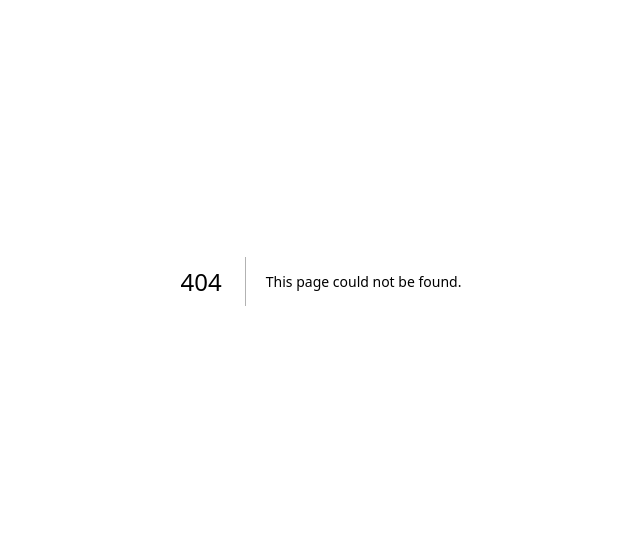
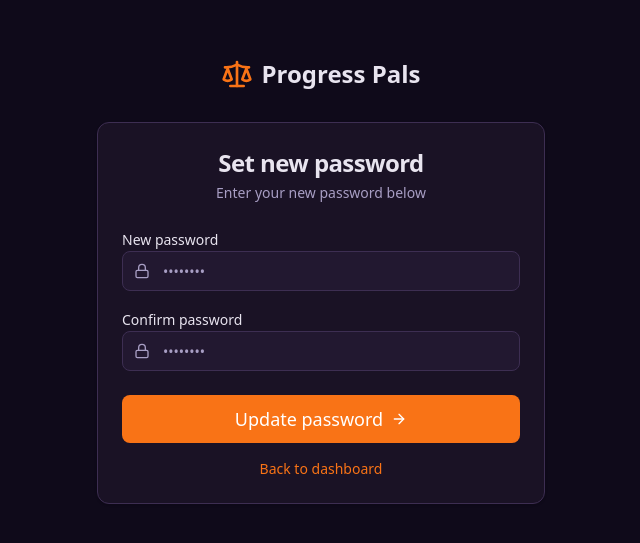
Before and after one commit to Vondia/progress-pals, a Next.js app: page /reset-password in a window 1280 px wide. Before the commit this address had no page. Shown: the part 119-662 px from the top of the page, without its empty margins (319-959 px from the left). Built offline with nearby package versions, Linux system fonts and the light colour scheme.

Commit message:
added forget password flow

```diff
--- a/middleware.ts
+++ b/middleware.ts
@@ -47,6 +47,11 @@ export async function middleware(request: NextRequest) {
     return NextResponse.redirect(new URL("/login", request.url));
   }
 
+  // Allow reset-password without profile check (recovery flow)
+  if (pathname === "/reset-password") {
+    return response;
+  }
+
   // Check if user has a profile (onboarding)
   const { data: profile } = await supabase
     .from("profiles")
--- a/src/app/dashboard-client.tsx
+++ b/src/app/dashboard-client.tsx
@@ -719,7 +719,7 @@ export function DashboardClient({
                                     onClick={() => setAmbitiousPopoverGoalId(null)}
                                     aria-hidden
                                   />
-                                  <div className="absolute right-0 top-full z-50 mt-1 w-[250px] rounded-lg border border-(--border) bg-(--card) p-3 shadow-lg">
+                                  <div className="absolute left-0 top-full z-50 mt-1 w-[250px] rounded-lg border border-(--border) bg-(--card) p-3 shadow-lg">
                                     <p className="text-sm text-foreground">
                                       Health experts typically recommend losing 0.5–1 kg per week.
                                       Losing more than 1 kg/week can be difficult to sustain and
--- a/src/app/login/page.tsx
+++ b/src/app/login/page.tsx
@@ -23,6 +23,8 @@ function LoginForm() {
   const [password, setPassword] = useState("");
   const [error, setError] = useState<string | null>(null);
   const [loading, setLoading] = useState(false);
+  const [forgotMode, setForgotMode] = useState(false);
+  const [resetSent, setResetSent] = useState(false);
 
   const authErrorFromUrl =
     searchParams.get("error") === "auth"
@@ -36,6 +38,19 @@ function LoginForm() {
     setLoading(true);
 
     const supabase = createClient();
+    if (forgotMode) {
+      const { error } = await supabase.auth.resetPasswordForEmail(email, {
+        redirectTo: `${window.location.origin}/auth/callback?next=/reset-password`,
+      });
+      setLoading(false);
+      if (error) {
+        setError(error.message);
+        return;
+      }
+      setResetSent(true);
+      return;
+    }
+
     const { error } = await supabase.auth.signInWithPassword({ email, password });
 
     setLoading(false);
@@ -55,9 +70,13 @@ function LoginForm() {
 
       <Card className="w-full max-w-md">
         <CardHeader className="space-y-1 text-center">
-          <CardTitle className="text-2xl">Welcome back</CardTitle>
+          <CardTitle className="text-2xl">
+            {forgotMode ? "Reset password" : "Welcome back"}
+          </CardTitle>
           <CardDescription>
-            Sign in to continue tracking your progress
+            {forgotMode
+              ? "Enter your email and we'll send you a reset link"
+              : "Sign in to continue tracking your progress"}
           </CardDescription>
         </CardHeader>
         <form onSubmit={handleSubmit}>
@@ -83,6 +102,7 @@ function LoginForm() {
                 />
               </div>
             </div>
+            {!forgotMode && (
               <div className="space-y-2">
                 <Label htmlFor="password">Password</Label>
                 <div className="relative">
@@ -98,19 +118,68 @@ function LoginForm() {
                     autoComplete="current-password"
                   />
                 </div>
+                <button
+                  type="button"
+                  onClick={() => {
+                    setForgotMode(true);
+                    setError(null);
+                  }}
+                  className="text-sm text-(--accent) hover:underline"
+                >
+                  Forgot password?
+                </button>
               </div>
+            )}
           </CardContent>
           <CardFooter className="flex flex-col gap-4">
+            {resetSent ? (
+              <div className="space-y-4">
+                <p className="text-center text-sm text-(--muted-foreground)">
+                  Check your email for the reset link. It may take a few minutes
+                  to arrive.
+                </p>
+                <button
+                  type="button"
+                  onClick={() => {
+                    setResetSent(false);
+                    setForgotMode(false);
+                  }}
+                  className="text-sm text-(--accent) hover:underline"
+                >
+                  Back to sign in
+                </button>
+              </div>
+            ) : (
+              <>
                 <Button
                   type="submit"
                   className="w-full"
                   size="lg"
                   disabled={loading}
                 >
-              {loading ? "Signing in…" : "Sign in"}
-              <ArrowRight className="ml-2 h-4 w-4" />
+                  {loading
+                    ? forgotMode
+                      ? "Sending…"
+                      : "Signing in…"
+                    : forgotMode
+                      ? "Send reset link"
+                      : "Sign in"}
+                  {!forgotMode && <ArrowRight className="ml-2 h-4 w-4" />}
                 </Button>
                 <p className="text-center text-sm text-(--muted-foreground)">
+                  {forgotMode ? (
+                    <button
+                      type="button"
+                      onClick={() => {
+                        setForgotMode(false);
+                        setError(null);
+                      }}
+                      className="font-medium text-(--accent) hover:underline"
+                    >
+                      Back to sign in
+                    </button>
+                  ) : (
+                    <>
                       Don&apos;t have an account?{" "}
                       <Link
                         href="/register"
@@ -118,7 +187,11 @@ function LoginForm() {
                       >
                         Sign up
                       </Link>
+                    </>
+                  )}
                 </p>
+              </>
+            )}
           </CardFooter>
         </form>
       </Card>
--- /dev/null
+++ b/src/app/reset-password/page.tsx
@@ -0,0 +1,139 @@
+"use client";
+
+import { useState } from "react";
+import { useRouter } from "next/navigation";
+import Link from "next/link";
+import { createClient } from "@/utils/supabase/client";
+import { Button } from "@/components/ui/button";
+import { Input } from "@/components/ui/input";
+import { Label } from "@/components/ui/label";
+import {
+  Card,
+  CardContent,
+  CardDescription,
+  CardFooter,
+  CardHeader,
+  CardTitle,
+} from "@/components/ui/card";
+import { Scale, Lock, ArrowRight } from "lucide-react";
+
+export default function ResetPasswordPage() {
+  const router = useRouter();
+  const [password, setPassword] = useState("");
+  const [confirmPassword, setConfirmPassword] = useState("");
+  const [error, setError] = useState<string | null>(null);
+  const [loading, setLoading] = useState(false);
+  const [success, setSuccess] = useState(false);
+
+  async function handleSubmit(e: React.FormEvent) {
+    e.preventDefault();
+    setError(null);
+
+    if (password !== confirmPassword) {
+      setError("Passwords do not match");
+      return;
+    }
+
+    if (password.length < 6) {
+      setError("Password must be at least 6 characters");
+      return;
+    }
+
+    setLoading(true);
+    const supabase = createClient();
+    const { error } = await supabase.auth.updateUser({ password });
+
+    setLoading(false);
+    if (error) {
+      setError(error.message);
+      return;
+    }
+
+    setSuccess(true);
+    setTimeout(() => router.push("/"), 2000);
+  }
+
+  return (
+    <div className="flex min-h-screen flex-col items-center justify-center p-4">
+      <div className="mb-8 flex items-center gap-2">
+        <Scale className="h-8 w-8 text-(--accent)" />
+        <span className="text-2xl font-bold">Progress Pals</span>
+      </div>
+
+      <Card className="w-full max-w-md">
+        <CardHeader className="space-y-1 text-center">
+          <CardTitle className="text-2xl">Set new password</CardTitle>
+          <CardDescription>
+            {success
+              ? "Password updated! Redirecting…"
+              : "Enter your new password below"}
+          </CardDescription>
+        </CardHeader>
+        {!success && (
+          <form onSubmit={handleSubmit}>
+            <CardContent className="space-y-4">
+              {error && (
+                <div className="rounded-lg bg-red-500/20 p-3 text-sm text-red-400">
+                  {error}
+                </div>
+              )}
+              <div className="space-y-2">
+                <Label htmlFor="password">New password</Label>
+                <div className="relative">
+                  <Lock className="absolute left-3 top-1/2 h-4 w-4 -translate-y-1/2 text-(--muted-foreground)" />
+                  <Input
+                    id="password"
+                    type="password"
+                    placeholder="••••••••"
+                    className="pl-10"
+                    value={password}
+                    onChange={(e) => setPassword(e.target.value)}
+                    required
+                    minLength={6}
+                    autoComplete="new-password"
+                  />
+                </div>
+              </div>
+              <div className="space-y-2">
+                <Label htmlFor="confirm">Confirm password</Label>
+                <div className="relative">
+                  <Lock className="absolute left-3 top-1/2 h-4 w-4 -translate-y-1/2 text-(--muted-foreground)" />
+                  <Input
+                    id="confirm"
+                    type="password"
+                    placeholder="••••••••"
+                    className="pl-10"
+                    value={confirmPassword}
+                    onChange={(e) => setConfirmPassword(e.target.value)}
+                    required
+                    minLength={6}
+                    autoComplete="new-password"
+                  />
+                </div>
+              </div>
+            </CardContent>
+            <CardFooter className="flex flex-col gap-4">
+              <Button
+                type="submit"
+                className="w-full"
+                size="lg"
+                disabled={loading}
+              >
+                {loading ? "Updating…" : "Update password"}
+                <ArrowRight className="ml-2 h-4 w-4" />
+              </Button>
+              <p className="text-center text-sm text-(--muted-foreground)">
+                <Link
+                  href="/"
+                  className="font-medium text-(--accent) hover:underline"
+                >
+                  Back to dashboard
+                </Link>
+              </p>
+            </CardFooter>
+          </form>
+        )}
+      </Card>
+    </div>
+  );
+}
```
Lines whose indentation alone changed are shown as unchanged.
